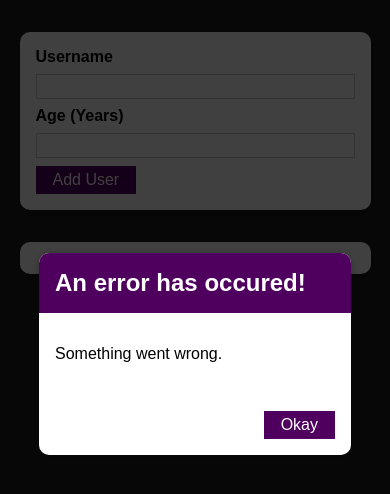
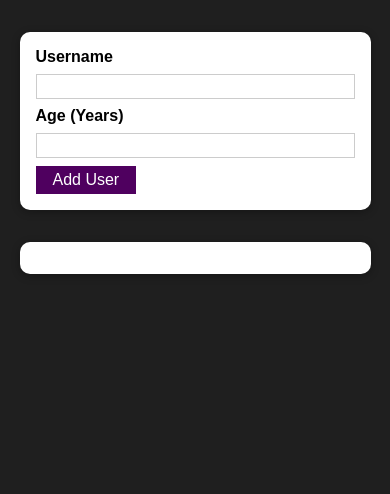
Before and after one commit to Santamaria-Alex/react-proj-3, a React (Create React App) app: page / in a window 390 px wide. Shown: the top 494 px of the page. Built offline with nearby package versions, Linux system fonts and the light colour scheme.

Commit message:
made error modal responsive, project complete

```diff
--- a/src/components/UI/ErrorModal.js
+++ b/src/components/UI/ErrorModal.js
@@ -1,14 +1,13 @@
 import React from "react";
 
-import Card from './Card'
-import Button from './Button'
-import classes from './ErrorModal.module.css'
+import Card from "./Card";
+import Button from "./Button";
+import classes from "./ErrorModal.module.css";
 
-
-const ErrorModal = props => {
+const ErrorModal = (props) => {
   return (
     <div>
-            <div className={classes.backdrop}>
+      <div className={classes.backdrop} onClick={props.onConfirm}>
         <Card className={classes.modal}>
           <header className={classes.header}>
             <h2>{props.title}</h2>
@@ -17,13 +16,12 @@
             <p>{props.message}</p>
           </div>
           <footer className={classes.actions}>
-                        <Button>Okay</Button>
-
+            <Button onClick={props.onConfirm}>Okay</Button>
           </footer>
         </Card>
       </div>
     </div>
-    )
+  );
 };
 
 export default ErrorModal;
--- a/src/components/Users/AddUser.js
+++ b/src/components/Users/AddUser.js
@@ -1,13 +1,13 @@
 import React, { useState } from "react";
 import Card from "../UI/Card";
-import classes from './AddUser.module.css';
+import classes from "./AddUser.module.css";
 import Button from "../UI/Button";
 import ErrorModal from "../UI/ErrorModal";
 
-const AddUser = props => {
-
-    const [enteredUsername, setEnteredUsername] = useState('');
-    const [enteredAge, setEnteredAge] = useState('');
+const AddUser = (props) => {
+  const [enteredUsername, setEnteredUsername] = useState("");
+  const [enteredAge, setEnteredAge] = useState("");
+  const [error, setError] = useState();
 
   //in this case, preventDefault prevents the page from refreshing when SUBMIT button is clicked.
   const addUserHandler = (event) => {
@@ -15,12 +15,20 @@
 
     //prevent submit if fields are empty
     if (enteredUsername.trim().length === 0 || enteredAge.trim().length === 0) {
+      setError({
+        title: "Invalid Input",
+        message: "Please enter a valid name and age.",
+      });
       return; //return statements finish the function execution
     }
 
     //adding a '+' turns enteredAge, which is a string, to a number
     //prevent submit if age is <1
     if (+enteredAge < 1) {
+      setError({
+        title: "Invalid Age",
+        message: "Please enter a valid age.",
+      });
       return;
     }
 
@@ -28,21 +36,31 @@
     props.onAddUser(enteredUsername, enteredAge);
 
     //set input fields to blank once submitted
-        setEnteredAge('');
-        setEnteredUsername('');
-    }
+    setEnteredAge("");
+    setEnteredUsername("");
+  };
 
   const usernameChangeHandler = (event) => {
     setEnteredUsername(event.target.value);
-    }
+  };
 
   const ageChangeHandler = (event) => {
     setEnteredAge(event.target.value);
-    }
+  };
+
+  const errorHandler = () => {
+    setError(null);
+  };
 
   return (
     <div>
-            <ErrorModal title='An error has occured!' message='Something went wrong.'/>
+      {error && (
+        <ErrorModal
+          title={error.title}
+          message={error.message}
+          onConfirm={errorHandler}
+        />
+      )}
       <Card className={classes.input}>
         <form onSubmit={addUserHandler}>
           <label htmlFor="username">Username</label>
@@ -51,7 +69,8 @@
             id="username"
             //set value to reset input fields
             value={enteredUsername}
-                        onChange={usernameChangeHandler} />
+            onChange={usernameChangeHandler}
+          />
 
           <label htmlFor="age">Age (Years)</label>
           <input
@@ -59,13 +78,14 @@
             type="number"
             //set value to reset input fields
             value={enteredAge}
-                        onChange={ageChangeHandler} />
+            onChange={ageChangeHandler}
+          />
 
           <Button type="submit">Add User</Button>
         </form>
       </Card>
     </div>
-    )
+  );
 };
 
 export default AddUser;
```
Lines whose indentation alone changed are shown as unchanged.
